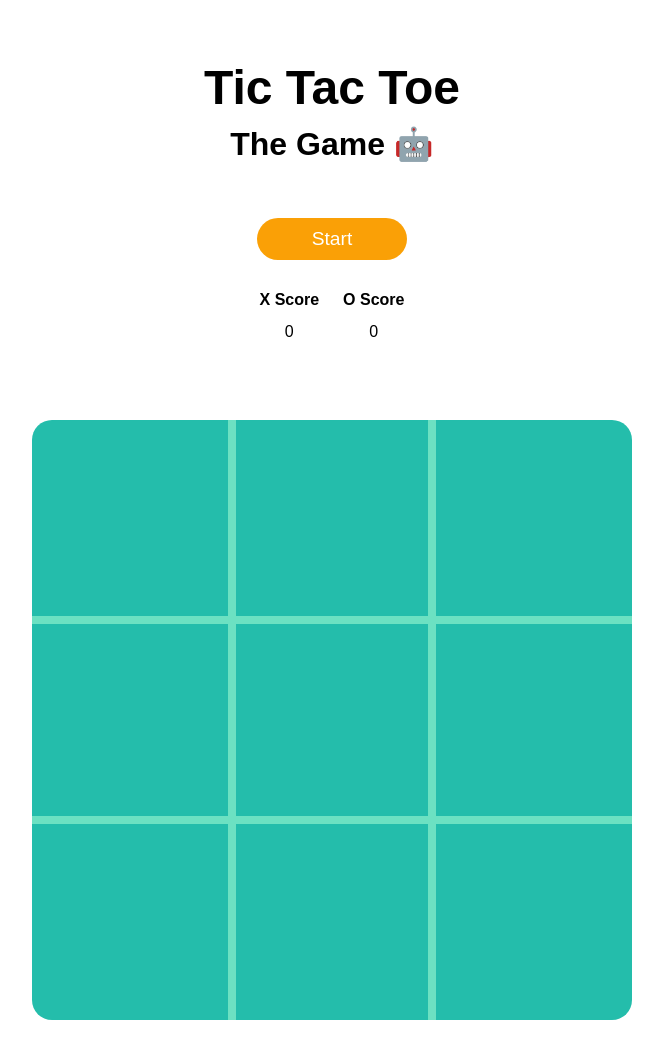
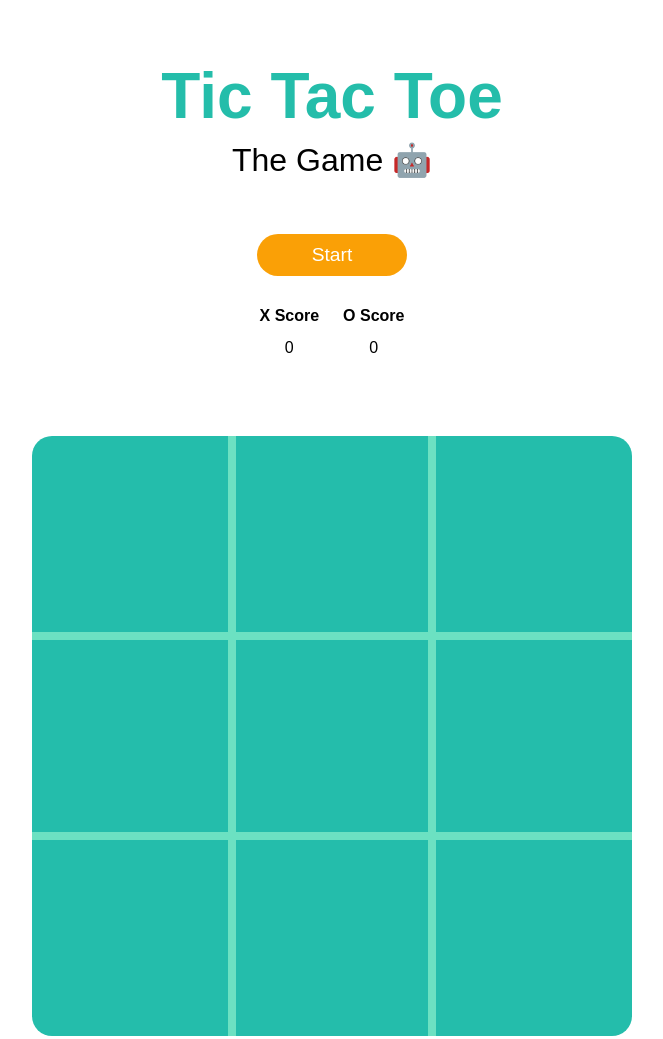
Before and after one commit to aureliasegarra/tictactoeReact, a React app: page / in a window 1280 px wide. Shown: the whole page, without its empty margins (308-971 px from the left). Built offline with nearby package versions, Linux system fonts and the light colour scheme.

Commit message:
:lipstick: updating css on title and subtitle

```diff
--- a/src/components/App/styles.scss
+++ b/src/components/App/styles.scss
@@ -9,11 +9,12 @@
 
 .title {
   font-weight: bold;
-  font-size: 3em;
+  font-size: 4em;
+  color: #24BDAA;
 }
 
 .subtitle {
-  font-weight: bold;
+  font-weight: lighter;
   font-size: 2em;
   margin-top: 1rem;
 }
```
